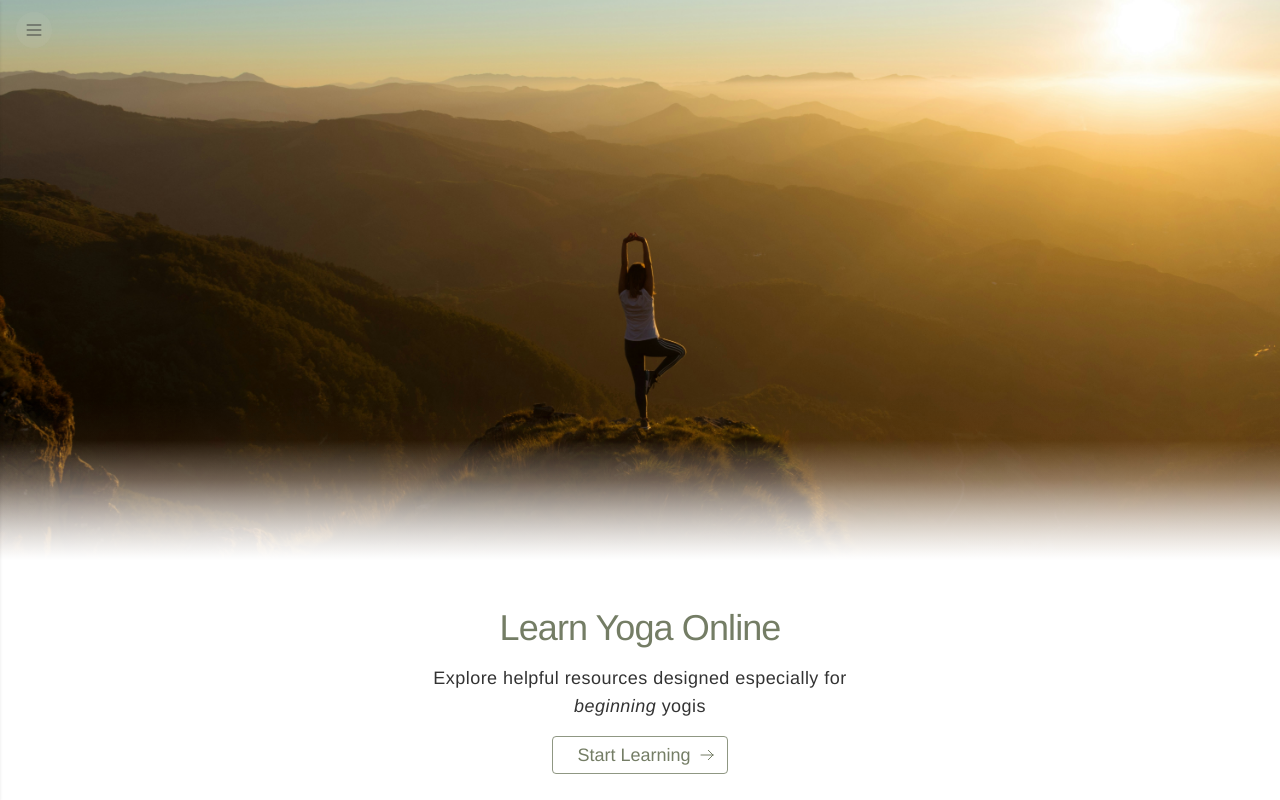
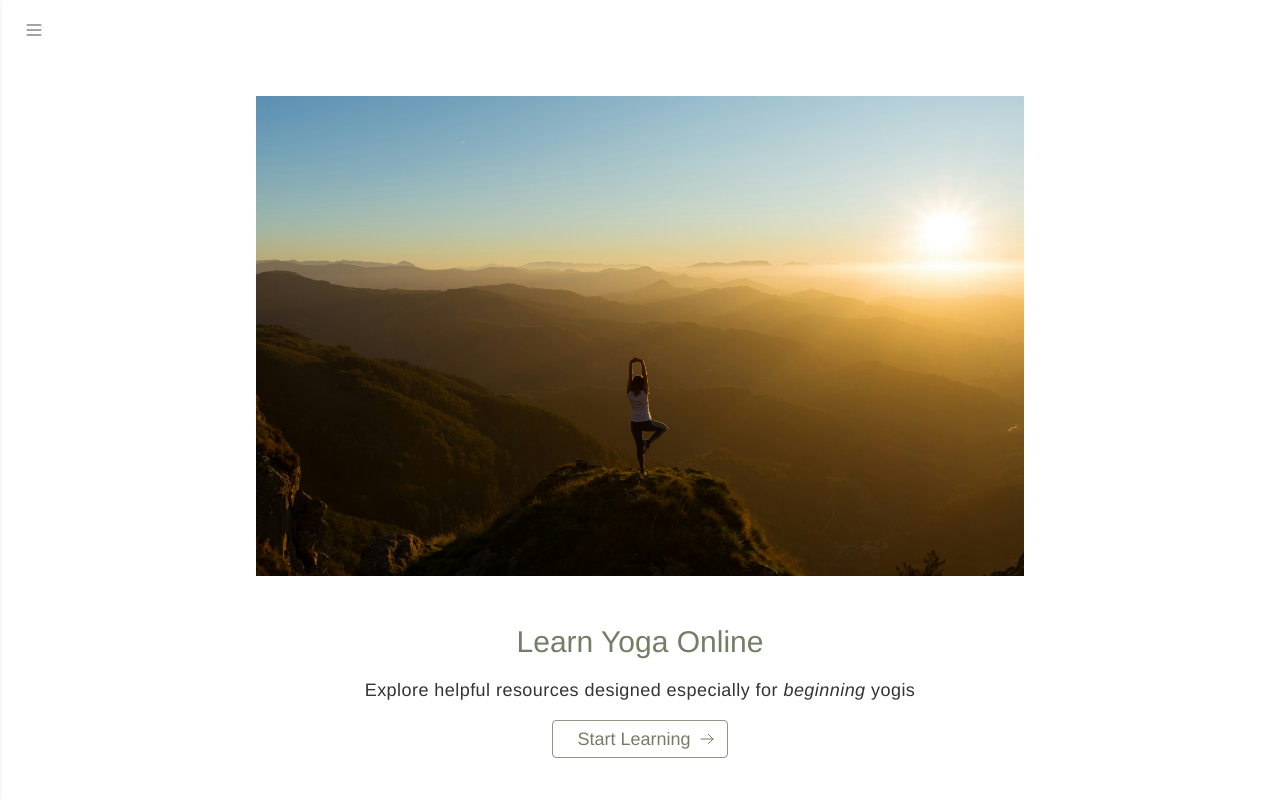
Before and after one commit to samanthacabrera/yoga-library, a React (Vite) app: page / in a window 1280 px wide. Shown: the top 800 px of the page. Built offline with nearby package versions, Linux system fonts and the light colour scheme.

Commit message:
update hero image styling

```diff
--- a/src/components/CategoryPage.jsx
+++ b/src/components/CategoryPage.jsx
@@ -156,11 +156,11 @@ const CategoryPage = () => {
   return (
     <>
     <div className="flex flex-col min-h-screen w-full max-w-3xl space-y-8 px-8 py-4 mx-auto">
-     <h1 className="heading text-center mt-20 py-12 text-4xl lg:text-6xl">Yoga Pose Directory</h1>
+     <h1 className="">Yoga Pose Directory</h1>
 
       {/* Filter */}
       <section className="relative py-10 px-4 md:px-6 bg-white">
-        <div className="max-w-3xl mx-auto">
+        <div className="max-w-2xl mx-auto">
 
           {/* Main Category Buttons */}
           <div className="flex flex-wrap justify-center gap-2 mb-8">
@@ -227,15 +227,15 @@ const CategoryPage = () => {
         </div>
       </section>
 
-      <h2 className="text-xl lg:text-2xl font-light pt-12 text-center tracking-wider text-charcoal/90 mx-auto max-w-xl">
+      <h2 className="">
         {getHeadingText()}
       </h2>
-      <p className="text-charcoal/80 text-sm tracking-wide leading-relaxed py-6 max-w-xl mx-auto">
+      <p className="text-center">
         {getDescText()}
       </p>
 
       {filteredPoses.length === 0 ? (
-        <p className="text-lg font-bold text-black bg-moss p-4 text-center">
+        <p className="text-center">
           No poses found for this category.
         </p>
       ) : (
--- a/src/components/Home.jsx
+++ b/src/components/Home.jsx
@@ -1,5 +1,6 @@
 import React from 'react';
 import { Helmet } from 'react-helmet';
+import { Parallax } from 'react-parallax';
 import { motion } from 'framer-motion';
 import { Link } from 'react-router-dom';
 
@@ -52,23 +53,29 @@ const Home = () => {
       </Helmet>
       <div className="flex flex-col w-screen">
       {/* Hero */}
-      <div className="relative h-screen flex flex-col space-y-12">
-          <div className="flex justify-center items-center relative">
+      <div className="relative flex flex-col">
+          {/* <div className="flex justify-center items-center relative">
             <div className="absolute bottom-0 w-full h-[30vh] bg-gradient-to-t from-white via-transparent to-transparent"></div>
             <div className="absolute bottom-0 w-full h-[20vh] bg-gradient-to-t from-white via-orange-400/20 to-transparent opacity-50"></div>
             <img src="/bg1.jpg" className="w-screen h-[65vh] lg:h-[70vh] object-cover object-center lg:object-[25%_70%]" />
-        </div>
-        <div className="flex flex-col inline relative text-center">
+          </div> */}
+          <Parallax
+            bgImage="/bg1.jpg"
+            strength={300}
+            className="mx-8 lg:mx-[20vw] mt-24 mb-6 h-[40vh] lg:h-[60vh]"
+          >
+          </Parallax>
+        <div className="flex flex-col inline relative text-center space-y-4 my-6">
           <motion.h1
             initial={{ opacity: 0 }}
             animate={{ opacity: 1 }}
             transition={{ duration: 1, ease: "easeOut" }}
-            className="text-4xl lg:text-4xl tracking-tight mb-4"
+            className="text-3xl"
           >
           Learn Yoga Online
           </motion.h1>
           <motion.p
-            className="text-md lg:text-lg max-w-md mx-auto mb-4"
+            className="text-md lg:text-lg mx-8"
           >
           Explore helpful resources designed especially for <span className="italic">beginning</span> yogis
           </motion.p>
@@ -80,7 +87,7 @@ const Home = () => {
           >
           <Link
             to="/poses"
-            className="inline-block flex items-center justify-center w-fit mx-auto group text-center text-lg text-moss pl-6 pr-3 py-1 border border-moss/80 rounded hover:scale-[101%] transition-all duration-300 ease-in-out focus:outline-none"
+            className="inline-block flex items-center justify-center w-fit mx-auto group text-center text-md lg:text-lg text-moss pl-6 pr-3 py-1 border border-moss/80 rounded hover:scale-[101%] transition-all duration-300 ease-in-out focus:outline-none"
           >
             Start Learning
             <svg
--- a/src/components/Newsletter.jsx
+++ b/src/components/Newsletter.jsx
@@ -62,10 +62,10 @@ const Newsletter = () => {
     return (
         <>
         <div className="flex flex-col min-h-screen w-full max-w-3xl md:mx-auto mx-12 space-y-40">
-           <div className="mt-40">
-                <h2 className="text-lg text-center tracking-wider uppercase">Our Monthly Column:</h2>
-                <h1 className="my-12 lg:mb-20 text-6xl text-center">Beyond the Mat</h1>
-                <p className="mt-4 text-lg text-center tracking-wide text-gray-700 max-w-2xl mx-auto">
+           <div className="text-center mt-40">
+                <h3>Our Monthly Column:</h3>
+                <h1 className="my-12 text-4xl lg:text-6xl">Beyond the Mat</h1>
+                <p>
                     Stay inspired and connected with our monthly yoga column. Each edition delivers
                     insightful articles and practical tips to deepen your practice, both on and off the mat.
                 </p>
@@ -73,7 +73,7 @@ const Newsletter = () => {
 
             {latestArticle && (
                 <div>
-                <h2 className="text-4xl text-moss text-center">Latest Edition</h2>
+                <h2 className="text-4xl">Latest Edition</h2>
                 <div className="bg-moss bg-opacity-10 rounded-xl p-6 lg:p-12 space-y-6 my-24 hover:scale-[102%] transition duration-300 ease-in-out">
                     <h3 className="text-4xl text-moss tracking-tight opacity-50 font-bold">March</h3>
                     <h3 className="text-base lg:text-2xl ">
@@ -90,7 +90,7 @@ const Newsletter = () => {
 
             {/* All Articles  */}
             <div>
-                <h2 className="text-4xl text-moss text-center">All Editions</h2>
+                <h2 className="text-4xl">All Editions</h2>
                 <ul className="space-y-12 py-24">
                     {displayBlogs()}
                 </ul>
@@ -98,7 +98,7 @@ const Newsletter = () => {
 
             {/* Whats New */}
             <div>
-                <h3 className="text-4xl text-moss text-center">What's New</h3>
+                <h2 className="text-4xl">What's New</h2>
                 <div className="bg-moss bg-opacity-10 rounded-xl p-6 lg:p-12 space-y-6 my-24">
                     <h3 className="uppercase tracking-wider font-medium">March 2025</h3>
                <ul className="space-y-2">
@@ -114,7 +114,7 @@ const Newsletter = () => {
 
         {/* Meet the Author  */}
         <div id="meet-the-author" className="relative py-32">
-            <h3 className="text-4xl text-moss text-center my-24">Meet the Author</h3>
+            <h2 className="text-4xl my-24">Meet the Author</h2>
             <div className="max-w-4xl mx-auto px-6">
                 <div className="flex flex-col md:flex-row md:items-start md:space-x-16">
                     <div className="md:w-1/3 flex flex-col items-center mb-10 md:mb-0">
```
